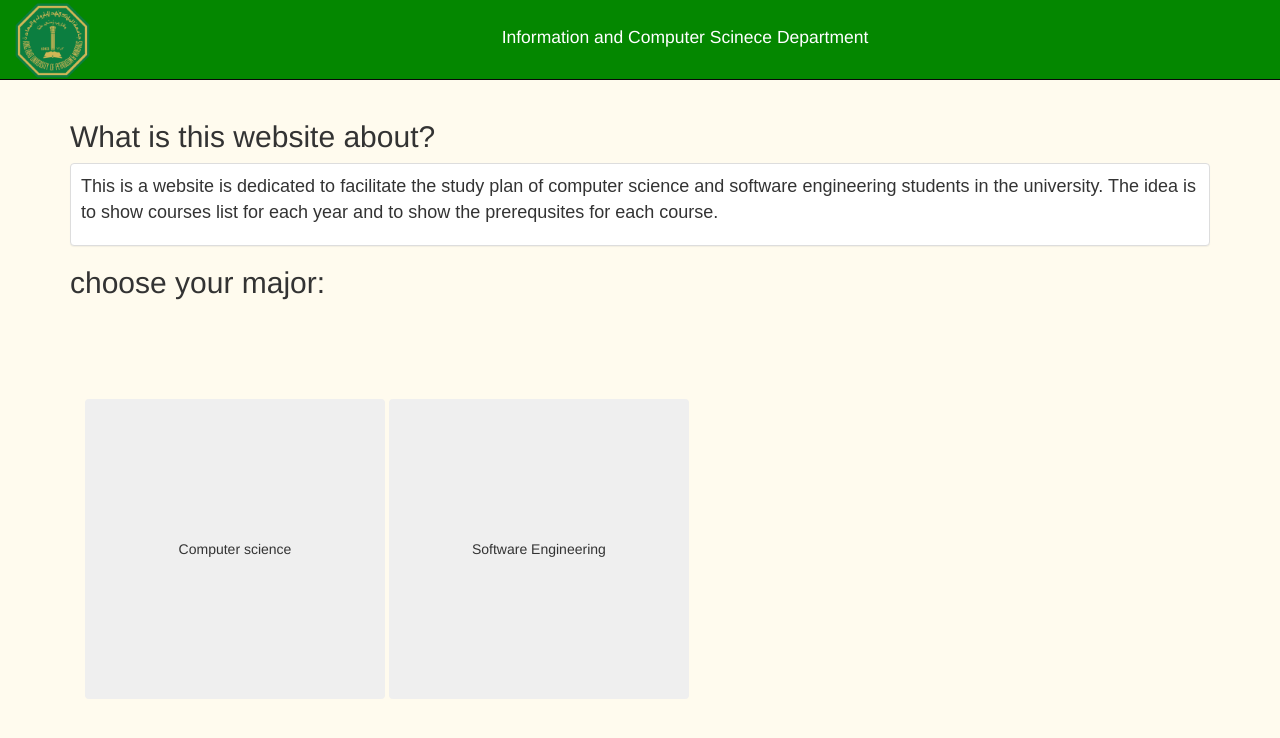
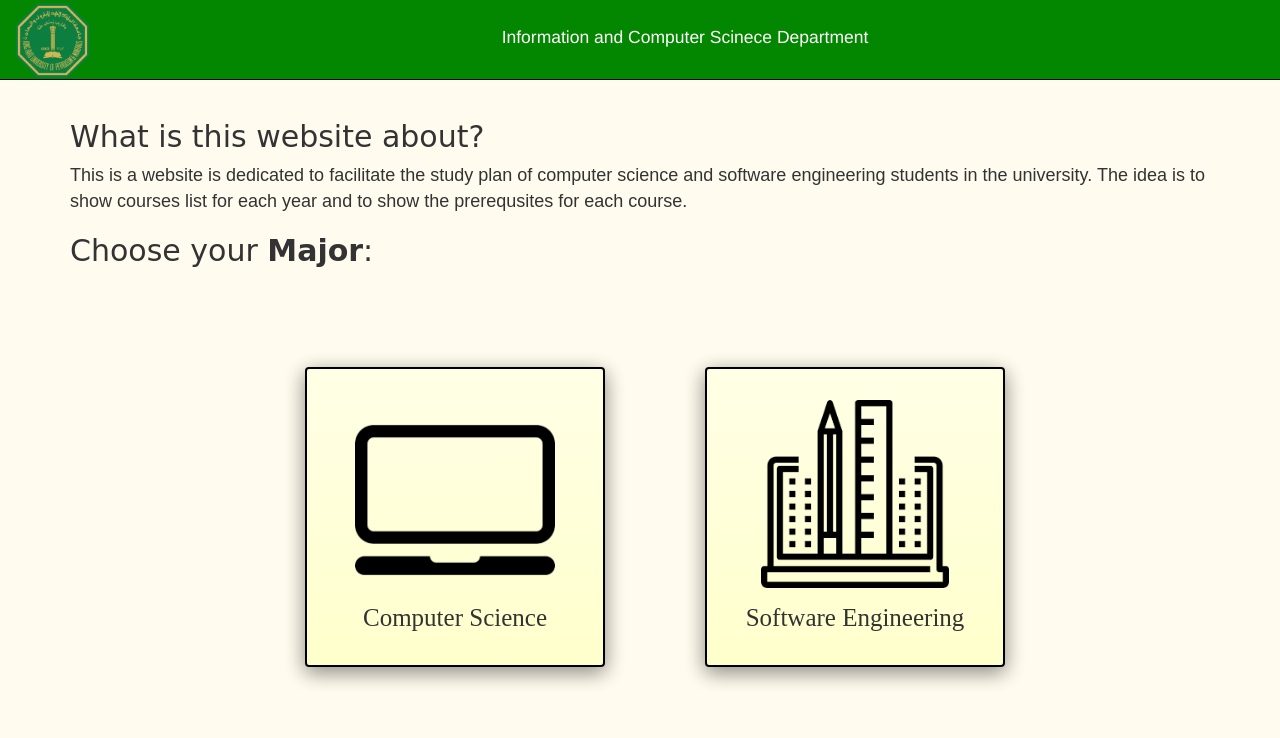
Before and after one commit to MagedSaeed/CS_SWE_Degree_Plan, a plain HTML site: page main.html in a window 1280 px wide. Drawn offline with nearby package versions, Linux system fonts and the light colour scheme.

Commit message:
main.html, main.css is modified. images are added.

```diff
--- a/main.css
+++ b/main.css
@@ -1,3 +1,7 @@
+
+h2{
+  font-family: cursive;
+}
 
 .navbar-custom {
   background-color: #048700;
@@ -11,7 +15,7 @@
 .navbar-custom .container-fluid .navbar-nav{
   font-size: 125%;
   color:white;
-  /* display:block; */
+
   margin:auto;
   padding-top: 25px;
   text-align: center;
@@ -32,23 +36,53 @@
   border-radius: !important;
 }
 
-.container .panel-custom p{
+.container p{
   font-size: 18px;
   font-family: fantasy;
 }
 
 .container .majors {
-  display: block;
+  display: flex;
+  justify-content: center;
+  align-items: center;
 }
 
-.container .majors .cs {
+.container .majors .csb {
   height: 300px;
   width: 300px;
+  margin-right: 50px;
+  background: linear-gradient(180deg, #ffffe6, #ffffcc) !important;
+  border-style: solid;
+  border-width:2px;
+  border-color: black;
+  box-shadow: 0 5px 20px 0 rgba(0, 0, 0, 0.3), 0 6px 20px 0 rgba(0, 0, 0, 0.2);
+  font-size: 25px;
+  font-family: serif;
 }
 
-.container .majors .swe {
+.container .majors .sweb {
   height: 300px;
   width: 300px;
+  margin-left: 50px;
+  background: linear-gradient(180deg, #ffffe6, #ffffcc) !important;
+  border-style: solid;
+  border-width:2px;
+  border-color: black;
+  box-shadow: 0 5px 20px 0 rgba(0, 0, 0, 0.3), 0 6px 20px 0 rgba(0, 0, 0, 0.2);
+  font-size: 25px;
+  font-family: serif;
+}
+
+.container .majors .csb img {
+  height: 200px;
+  mix-blend-mode: multiply;
+
+}
+
+.container .majors .sweb img {
+  height: 200px;
+  mix-blend-mode: multiply;
+  padding-bottom: 12px;
 }
 
 body{
--- a/main.html
+++ b/main.html
@@ -6,7 +6,7 @@
   <meta name="viewport" content="width=device-width, initial-scale=1">
   <!-- The above 3 meta tags *must* come first in the head; any other head content must come *after* these tags -->
 
-  <title>Starter Template for Bootstrap</title>
+  <title>Plan Viewer</title>
   <!--JQuery Library-->
   <script src="https://ajax.googleapis.com/ajax/libs/jquery/3.2.1/jquery.min.js"></script>
   <!-- Latest compiled and minified CSS -->
@@ -29,20 +29,22 @@
   </nav>
 
   <div class="container">
-    <h2>What is this website about?</h3>
-    <div class="panel panel-default panel-custom">
+    <h2>What is this website about?</h2>
       <p>
         This is a website is dedicated to facilitate the study plan of computer
       science and software engineering students in the university. The idea is to
       show courses list for each year and to show the prerequsites for each course.
     </p>
-    </div>
-    <h2> choose your major:</h3>
+    <h2> Choose your <b>Major</b>:</h2>
       <div class="container majors">
-        <button type = "button" class = "btn btn-secondary cs">
-          Computer science
+        <button type = "button" class = "btn btn-secondary csb">
+          <img src="cs_logo.png"/>
+          <br>
+          Computer Science
         </button>
-        <button type = "button" class = "btn btn-secondary swe">
+        <button type = "button" class = "btn btn-secondary sweb">
+          <img src="swe_logo.png"/>
+          <br>
           Software Engineering
         </button>
       </div>
```
Also changed, not shown: cs_logo.png (added), swe_logo.png (added).
